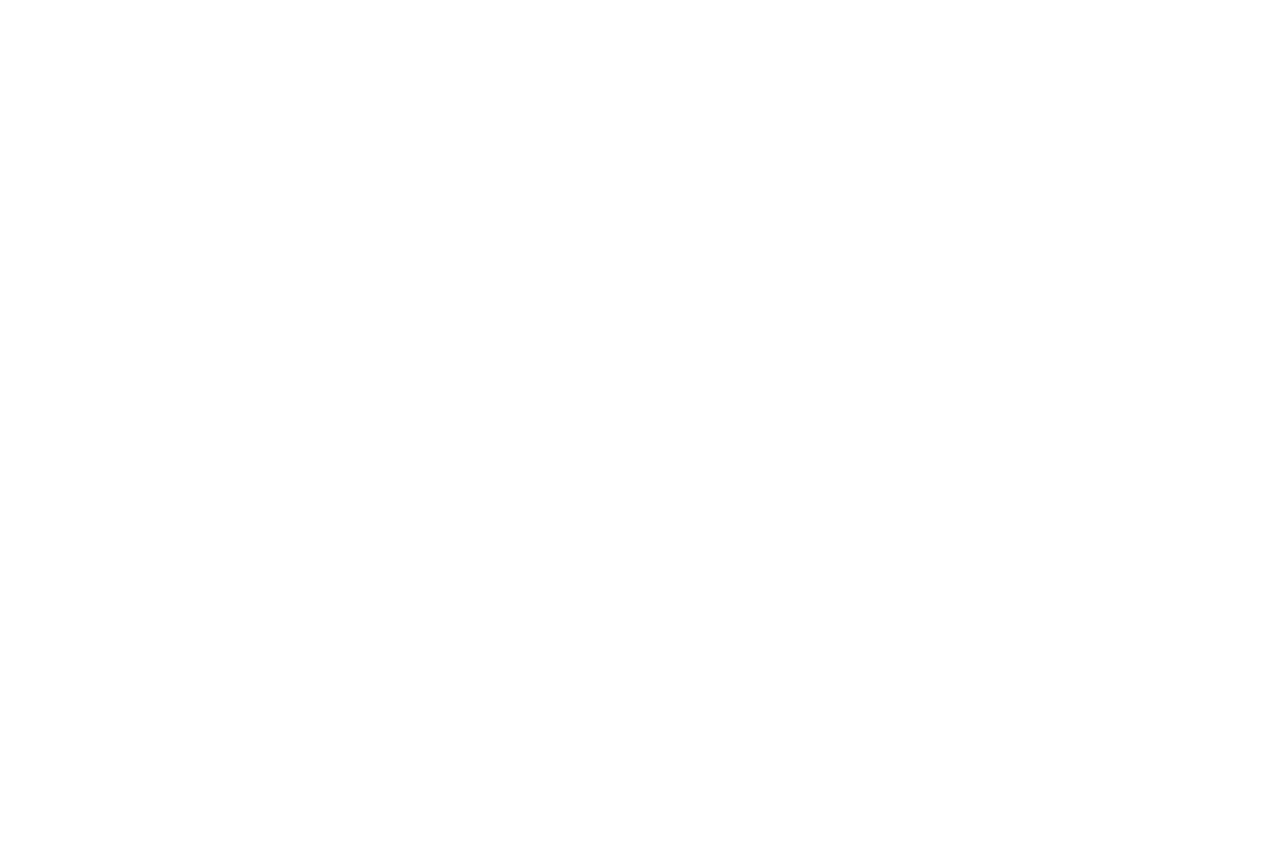
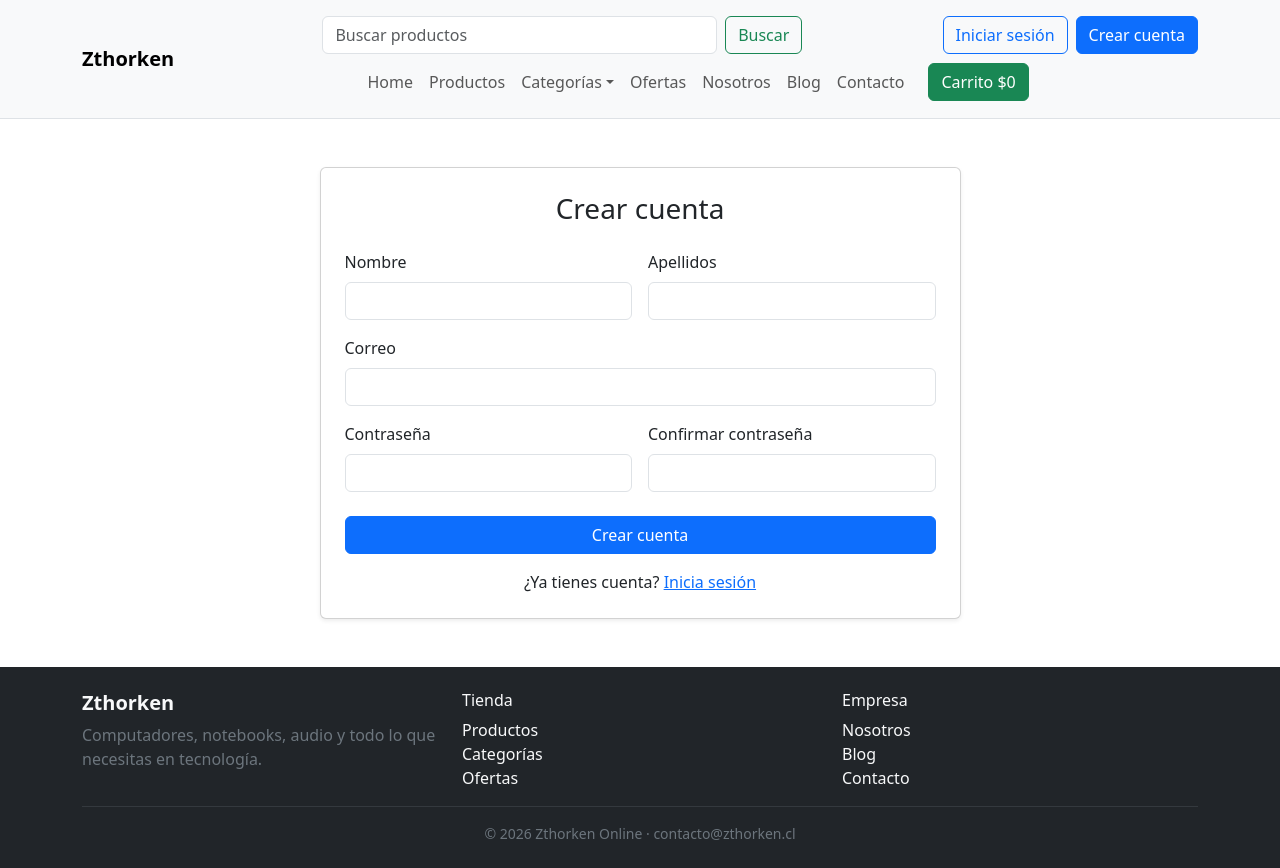
Before and after one commit to bcodedonoso/zthorken-online, a React (Vite) app: page /registro in a window 1280 px wide. Before the commit this address had no page. Before the commit the page ends 800 px from the top, so only its background shows below. Built offline with nearby package versions, Linux system fonts and the light colour scheme.

Commit message:
se agrega la vistas de login y registro

```diff
--- a/src/App.jsx
+++ b/src/App.jsx
@@ -1,12 +1,16 @@
 import { Routes, Route } from 'react-router-dom'
 import Layout from './components/Layout.jsx'
 import Home from './pages/Home.jsx'
+import Login from './pages/Login.jsx'
+import Registro from './pages/Registro.jsx'
 
 function App() {
   return (
     <Routes>
       <Route element={<Layout />}>
         <Route path="/" element={<Home />} />
+        <Route path="/login" element={<Login />} />
+        <Route path="/registro" element={<Registro />} />
       </Route>
     </Routes>
   )
--- /dev/null
+++ b/src/pages/Login.jsx
@@ -0,0 +1,90 @@
+import { useState } from 'react'
+import { Link, Navigate, useNavigate } from 'react-router-dom'
+import { useSesion } from '../context/sesion.js'
+import { esCorreoValido } from '../utils/validaciones.js'
+
+function validar({ correo, password }) {
+  const errores = {}
+  if (!correo.trim()) errores.correo = 'Ingresa tu correo'
+  else if (!esCorreoValido(correo)) errores.correo = 'El correo no es válido'
+  if (!password) errores.password = 'Ingresa tu contraseña'
+  return errores
+}
+
+function Login() {
+  const [form, setForm] = useState({ correo: '', password: '' })
+  const [errores, setErrores] = useState({})
+  const [errorLogin, setErrorLogin] = useState('')
+  const { usuario, login } = useSesion()
+  const navigate = useNavigate()
+
+  if (usuario) return <Navigate to="/" replace />
+
+  function cambiar(e) {
+    setForm({ ...form, [e.target.name]: e.target.value })
+  }
+
+  function enviar(e) {
+    e.preventDefault()
+    const nuevosErrores = validar(form)
+    setErrores(nuevosErrores)
+    setErrorLogin('')
+    if (Object.keys(nuevosErrores).length > 0) return
+
+    const respuesta = login(form.correo, form.password)
+    if (respuesta.ok) navigate('/')
+    else setErrorLogin(respuesta.error)
+  }
+
+  return (
+    <main className="container py-5">
+      <div className="row justify-content-center">
+        <div className="col-sm-10 col-md-7 col-lg-5">
+          <div className="card shadow-sm">
+            <div className="card-body p-4">
+              <h1 className="h3 mb-4 text-center">Iniciar sesión</h1>
+
+              {errorLogin && <div className="alert alert-danger" role="alert">{errorLogin}</div>}
+
+              <form onSubmit={enviar} noValidate>
+                <div className="mb-3">
+                  <label htmlFor="correo" className="form-label">Correo</label>
+                  <input
+                    id="correo"
+                    name="correo"
+                    type="email"
+                    className={`form-control ${errores.correo ? 'is-invalid' : ''}`}
+                    value={form.correo}
+                    onChange={cambiar}
+                  />
+                  {errores.correo && <div className="invalid-feedback">{errores.correo}</div>}
+                </div>
+
+                <div className="mb-4">
+                  <label htmlFor="password" className="form-label">Contraseña</label>
+                  <input
+                    id="password"
+                    name="password"
+                    type="password"
+                    className={`form-control ${errores.password ? 'is-invalid' : ''}`}
+                    value={form.password}
+                    onChange={cambiar}
+                  />
+                  {errores.password && <div className="invalid-feedback">{errores.password}</div>}
+                </div>
+
+                <button type="submit" className="btn btn-primary w-100">Ingresar</button>
+              </form>
+
+              <p className="text-center mt-3 mb-0">
+                ¿No tienes cuenta? <Link to="/registro">Regístrate</Link>
+              </p>
+            </div>
+          </div>
+        </div>
+      </div>
+    </main>
+  )
+}
+
+export default Login
--- /dev/null
+++ b/src/pages/Registro.jsx
@@ -0,0 +1,93 @@
+import { useState } from 'react'
+import { Link, Navigate, useNavigate } from 'react-router-dom'
+import { useSesion } from '../context/sesion.js'
+import { esCorreoValido } from '../utils/validaciones.js'
+
+const campos = [
+  { name: 'nombre', label: 'Nombre', type: 'text', col: 'col-md-6' },
+  { name: 'apellidos', label: 'Apellidos', type: 'text', col: 'col-md-6' },
+  { name: 'correo', label: 'Correo', type: 'email', col: 'col-12' },
+  { name: 'password', label: 'Contraseña', type: 'password', col: 'col-md-6' },
+  { name: 'confirmar', label: 'Confirmar contraseña', type: 'password', col: 'col-md-6' },
+]
+
+function validar(form) {
+  const errores = {}
+  if (!form.nombre.trim()) errores.nombre = 'Ingresa tu nombre'
+  if (!form.apellidos.trim()) errores.apellidos = 'Ingresa tus apellidos'
+  if (!form.correo.trim()) errores.correo = 'Ingresa tu correo'
+  else if (!esCorreoValido(form.correo)) errores.correo = 'El correo no es válido'
+  if (form.password.length < 6) errores.password = 'La contraseña debe tener al menos 6 caracteres'
+  if (form.confirmar !== form.password) errores.confirmar = 'Las contraseñas no coinciden'
+  return errores
+}
+
+function Registro() {
+  const [form, setForm] = useState({ nombre: '', apellidos: '', correo: '', password: '', confirmar: '' })
+  const [errores, setErrores] = useState({})
+  const [errorRegistro, setErrorRegistro] = useState('')
+  const { usuario, registrar } = useSesion()
+  const navigate = useNavigate()
+
+  if (usuario) return <Navigate to="/" replace />
+
+  function cambiar(e) {
+    setForm({ ...form, [e.target.name]: e.target.value })
+  }
+
+  function enviar(e) {
+    e.preventDefault()
+    const nuevosErrores = validar(form)
+    setErrores(nuevosErrores)
+    setErrorRegistro('')
+    if (Object.keys(nuevosErrores).length > 0) return
+
+    const { confirmar: _confirmar, ...datos } = form
+    const respuesta = registrar({ ...datos, nombre: datos.nombre.trim(), apellidos: datos.apellidos.trim() })
+    if (respuesta.ok) navigate('/')
+    else setErrorRegistro(respuesta.error)
+  }
+
+  return (
+    <main className="container py-5">
+      <div className="row justify-content-center">
+        <div className="col-md-10 col-lg-7">
+          <div className="card shadow-sm">
+            <div className="card-body p-4">
+              <h1 className="h3 mb-4 text-center">Crear cuenta</h1>
+
+              {errorRegistro && <div className="alert alert-danger" role="alert">{errorRegistro}</div>}
+
+              <form onSubmit={enviar} noValidate>
+                <div className="row g-3">
+                  {campos.map((c) => (
+                    <div className={c.col} key={c.name}>
+                      <label htmlFor={c.name} className="form-label">{c.label}</label>
+                      <input
+                        id={c.name}
+                        name={c.name}
+                        type={c.type}
+                        className={`form-control ${errores[c.name] ? 'is-invalid' : ''}`}
+                        value={form[c.name]}
+                        onChange={cambiar}
+                      />
+                      {errores[c.name] && <div className="invalid-feedback">{errores[c.name]}</div>}
+                    </div>
+                  ))}
+                </div>
+
+                <button type="submit" className="btn btn-primary w-100 mt-4">Crear cuenta</button>
+              </form>
+
+              <p className="text-center mt-3 mb-0">
+                ¿Ya tienes cuenta? <Link to="/login">Inicia sesión</Link>
+              </p>
+            </div>
+          </div>
+        </div>
+      </div>
+    </main>
+  )
+}
+
+export default Registro
--- /dev/null
+++ b/src/utils/validaciones.js
@@ -0,0 +1,3 @@
+export function esCorreoValido(correo) {
+  return /^[^\s@]+@[^\s@]+\.[^\s@]+$/.test(correo.trim())
+}
```
Also changed, not shown: 2 other files (tests, documents, lock files or other folders).
